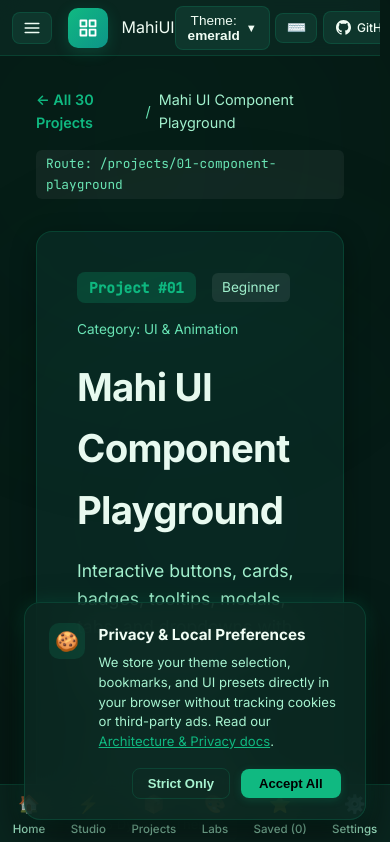
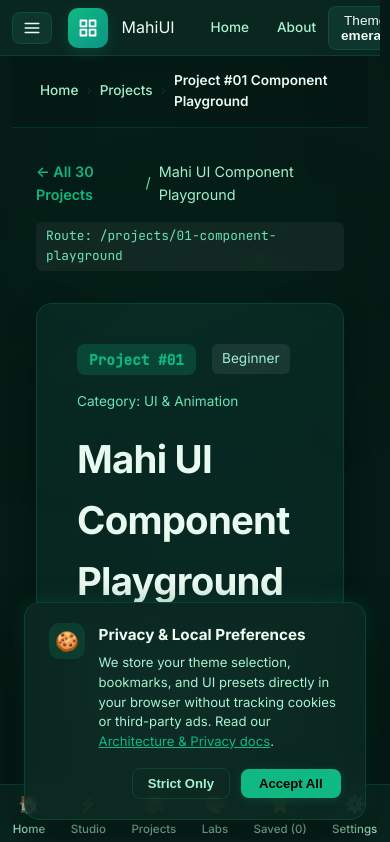
Before and after one commit to mahi-developer-universe/Mahi-UI-Component-Playground, a Next.js app: page /projects/01-component-playground in a window 390 px wide. Shown: the top 842 px of the page. Built offline with nearby package versions, Linux system fonts and the light colour scheme.

Commit message:
feat(navigation): add Home and About nav links to header, enhance hamburger sidebar toggle, and integrate dynamic Breadcrumbs

```diff
--- a/src/components/layout/AppShell.tsx
+++ b/src/components/layout/AppShell.tsx
@@ -10,6 +10,8 @@ import { CookieBanner } from '../shared/CookieBanner';
 import { BackToTopButton } from '../shared/BackToTopButton';
 import { ShortcutsModal } from '../shared/ShortcutsModal';
 import { useAppStore } from '@/stores/appStore';
+
+import { GlobalBreadcrumbs } from './GlobalBreadcrumbs';
 
 interface AppShellProps {
   children: React.ReactNode;
@@ -83,6 +85,7 @@ export const AppShell: React.FC<AppShellProps> = ({ children }) => {
             outline: 'none'
           }}
         >
+          <GlobalBreadcrumbs />
           {children}
         </main>
       </div>
--- /dev/null
+++ b/src/components/layout/GlobalBreadcrumbs.tsx
@@ -0,0 +1,55 @@
+'use client';
+
+import React from 'react';
+import { usePathname } from 'next/navigation';
+import { Breadcrumbs, BreadcrumbItem } from '@/components/ui/Breadcrumbs';
+
+export const GlobalBreadcrumbs: React.FC = () => {
+  const pathname = usePathname();
+
+  // Do not render breadcrumbs on root Home page
+  if (!pathname || pathname === '/') {
+    return null;
+  }
+
+  const segments = pathname.split('/').filter(Boolean);
+  const items: BreadcrumbItem[] = [
+    { label: 'Home', href: '/' }
+  ];
+
+  let currentPath = '';
+  segments.forEach((seg, index) => {
+    currentPath += `/${seg}`;
+    const isLast = index === segments.length - 1;
+
+    // Format segment label nicely
+    let formattedLabel = seg
+      .replace(/-/g, ' ')
+      .replace(/\b\w/g, (c) => c.toUpperCase());
+
+    // Clean up project IDs like "01 Component Playground" or "Proj 1"
+    if (/^\d{2}\s/.test(formattedLabel)) {
+      formattedLabel = `Project #${formattedLabel}`;
+    }
+
+    items.push({
+      label: formattedLabel,
+      href: isLast ? undefined : currentPath,
+      isCurrent: isLast
+    });
+  });
+
+  return (
+    <div
+      style={{
+        padding: '0.85rem 1.75rem',
+        borderBottom: '1px solid var(--border-color)',
+        background: 'rgba(0, 0, 0, 0.15)',
+        display: 'flex',
+        alignItems: 'center'
+      }}
+    >
+      <Breadcrumbs items={items} separator="›" />
+    </div>
+  );
+};
--- a/src/components/layout/Header.tsx
+++ b/src/components/layout/Header.tsx
@@ -52,6 +52,46 @@ export const Header: React.FC<HeaderProps> = ({ onOpenCommandPalette }) => {
             <span className="brand-tag">Playground</span>
           </div>
         </Link>
+
+        {/* Home & About Direct Links */}
+        <nav style={{ display: 'flex', alignItems: 'center', gap: '4px', marginLeft: '0.5rem' }}>
+          <Link
+            href="/"
+            style={{
+              display: 'inline-flex',
+              alignItems: 'center',
+              gap: '4px',
+              padding: '6px 12px',
+              borderRadius: 'var(--radius-md)',
+              fontSize: '0.85rem',
+              fontWeight: pathname === '/' ? 700 : 500,
+              color: pathname === '/' ? 'var(--accent-primary)' : 'var(--text-secondary)',
+              background: pathname === '/' ? 'var(--accent-light)' : 'transparent',
+              textDecoration: 'none',
+              transition: 'all 0.15s ease'
+            }}
+          >
+            <span>Home</span>
+          </Link>
+          <Link
+            href="/about"
+            style={{
+              display: 'inline-flex',
+              alignItems: 'center',
+              gap: '4px',
+              padding: '6px 12px',
+              borderRadius: 'var(--radius-md)',
+              fontSize: '0.85rem',
+              fontWeight: pathname === '/about' ? 700 : 500,
+              color: pathname === '/about' ? 'var(--accent-primary)' : 'var(--text-secondary)',
+              background: pathname === '/about' ? 'var(--accent-light)' : 'transparent',
+              textDecoration: 'none',
+              transition: 'all 0.15s ease'
+            }}
+          >
+            <span>About</span>
+          </Link>
+        </nav>
       </div>
 
       <div className="nav-center" style={{ display: 'flex', alignItems: 'center', gap: '0.5rem' }}>
--- a/src/components/ui/Breadcrumbs.tsx
+++ b/src/components/ui/Breadcrumbs.tsx
@@ -1,4 +1,5 @@
 import React from 'react';
+import Link from 'next/link';
 
 export interface BreadcrumbItem {
   label: string;
@@ -40,7 +41,7 @@ export const Breadcrumbs: React.FC<BreadcrumbsProps> = ({
               }}
             >
               {item.href && !item.isCurrent ? (
-                <a
+                <Link
                   href={item.href}
                   style={{
                     color: 'var(--text-secondary, #94a3b8)',
@@ -50,7 +51,7 @@ export const Breadcrumbs: React.FC<BreadcrumbsProps> = ({
                   }}
                 >
                   {item.label}
-                </a>
+                </Link>
               ) : (
                 <span
                   aria-current={item.isCurrent || isLast ? 'page' : undefined}
```
